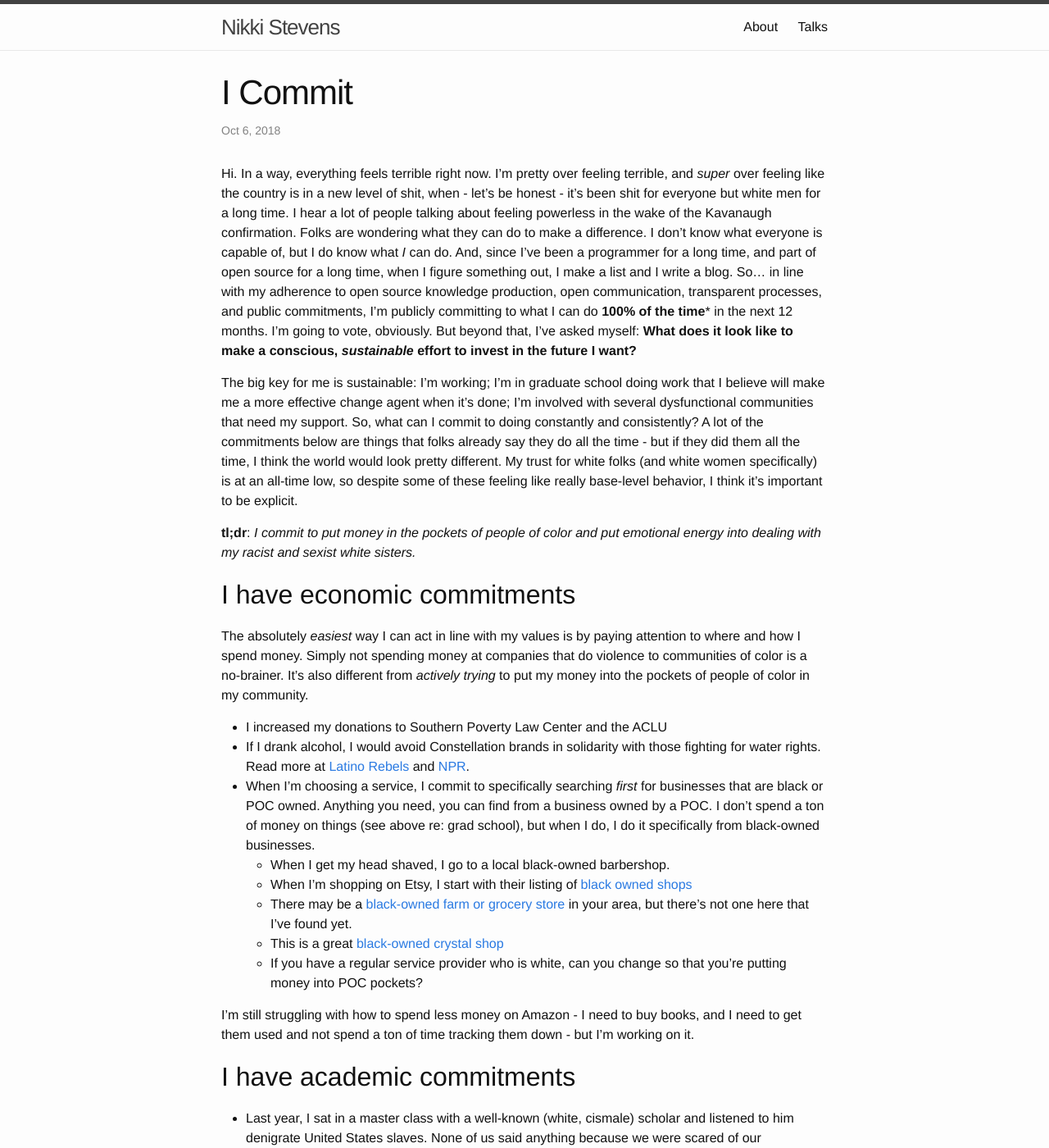
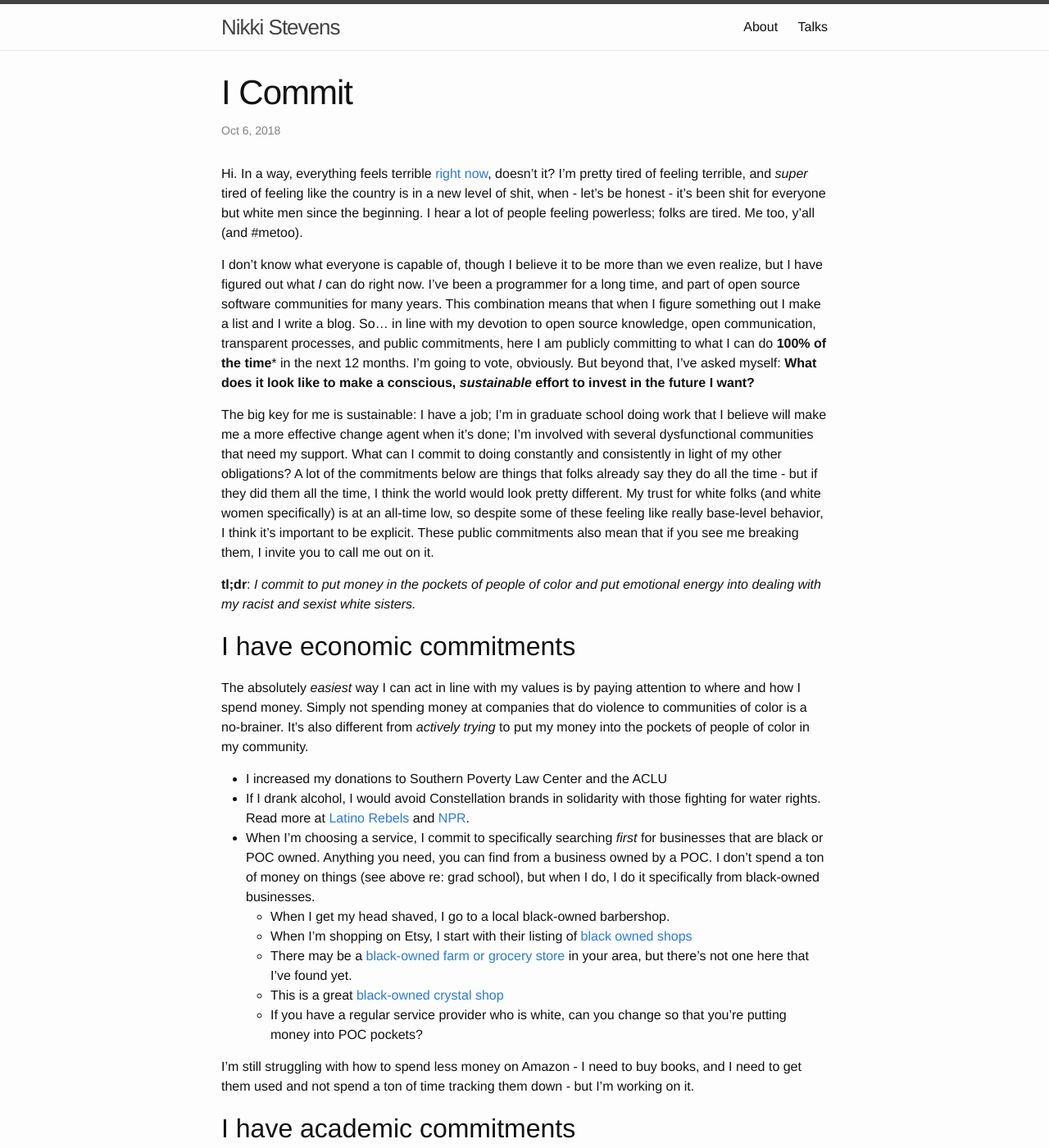
Before and after one commit to drnikki/old-personal-site, a Jekyll site: the page built from _posts/2018-10-06-i-commit.markdown, in a window 1280 px wide and 1400 px high. Shown: the whole window at 82% size. Built offline with Jekyll 4.4.1, drawn with Linux system fonts in a browser that asks for light colours; our own code applies the rules of GitHub Pages for plain Markdown files; some of the changed text lies outside the part shown.

Commit message:
more revisions

```diff
--- a/_posts/2018-10-06-i-commit.markdown
+++ b/_posts/2018-10-06-i-commit.markdown
@@ -1,7 +1,9 @@
 
-Hi. In a way, everything feels terrible right now.  I'm pretty over feeling terrible, and _super_ over feeling like the country is in a new level of shit, when - let's be honest - it's been shit for everyone but white men for a long time.  I hear a lot of people talking about feeling powerless in the wake of the Kavanaugh confirmation. Folks are wondering what they can do to make a difference.  I don't know what everyone is capable of, but I do know what _I_ can do.  And, since I've been a programmer for a long time, and part of open source for a long time, when I figure something out, I make a list and I write a blog.  So... in line with my adherence to open source knowledge production, open communication, transparent processes, and public commitments, I'm publicly committing to what I can do **100% of the time**\* in the next 12 months. I'm going to vote, obviously. But beyond that, I've asked myself: **What does it look like to make a conscious, _sustainable_ effort to invest in the future I want?**
+Hi. In a way, everything feels terrible [right now](https://www.theguardian.com/us-news/2018/oct/06/brett-kavanaugh-confirmed-us-supreme-court), doesn't it?  I'm pretty tired of feeling terrible, and _super_ tired of feeling like the country is in a new level of shit, when - let's be honest - it's been shit for everyone but white men since the beginning.  I hear a lot of people feeling powerless; folks are tired. Me too, y'all (and #metoo).
 
-The big key for me is sustainable: I'm working; I'm in graduate school doing work that I believe will make me a more effective change agent when it's done; I'm involved with several dysfunctional communities that need my support.  So, what can I commit to doing constantly and consistently?  A lot of the commitments below are things that folks already say they do all the time - but if they did them all the time, I think the world would look pretty different.  My trust for white folks (and white women specifically) is at an all-time low, so despite some of these feeling like really base-level behavior, I think it's important to be explicit.
+I don't know what everyone is capable of, though I believe it to be more than we even realize, but I have figured out what _I_ can do right now.  I've been a programmer for a long time, and part of open source software communities for many years. This combination means that when I figure something out I make a list and I write a blog.  So... in line with my devotion to open source knowledge, open communication, transparent processes, and public commitments, here I am publicly committing to what I can do **100% of the time**\* in the next 12 months. I'm going to vote, obviously. But beyond that, I've asked myself: **What does it look like to make a conscious, _sustainable_ effort to invest in the future I want?**
+
+The big key for me is sustainable: I have a job; I'm in graduate school doing work that I believe will make me a more effective change agent when it's done; I'm involved with several dysfunctional communities that need my support.  What can I commit to doing constantly and consistently in light of my other obligations?  A lot of the commitments below are things that folks already say they do all the time - but if they did them all the time, I think the world would look pretty different.  My trust for white folks (and white women specifically) is at an all-time low, so despite some of these feeling like really base-level behavior, I think it's important to be explicit.  These public commitments also mean that if you see me breaking them, I invite you to call me out on it.
 
 **tl;dr**: _I commit to put money in the pockets of people of color and put emotional energy into dealing with my racist and sexist white sisters._
 
@@ -22,10 +24,10 @@
 
 ## I have academic commitments
 
-- Last year, I sat in a master class with a well-known (white, cismale) scholar and listened to him denigrate United States slaves.  None of us said anything because we were scared of our department chair and the scholar.  I haven't repeated that silence, and here I renew my commitment to calling out racist, sexist, colonialist, transphobic and other bullshit every time I see it in a classroom, regardless of the power dynamics at play.
+- Last year, I sat in a master class with a well-known (white, cismale) scholar and listened to him denigrate United States slaves.  None of us said anything because we were scared of our department chair and the scholar.  I haven't repeated that silence, and here I renew my commitment to calling out racist, sexist, colonialist, transphobic and other bullshit _every time_ I see it in a classroom, regardless of the power dynamics at play.
 - I [#citeblackwomen](https://twitter.com/citeblackwomen) and, wherever possible, read womxn, trans* folks, people of color, indigenous, and disabled scholars.
 - I commit to recommending _only_ work by people who do not identify as cisgendered white men.
-- I commit to collaborating _only_ with scholars whose politics and ethics I respect and whose values are anti-racist, anti-transphobic, anti-Islamophobic, anti..... If I find out that I'm working with a scholar who does not share these views, I commit to terminating that working relationship (but helping them wake the fuck up, if they are white women; see the next section).
+- I commit to collaborating _only_ with scholars whose politics and ethics I respect and whose values are anti-racist, anti-transphobic, anti-Islamophobic, anti..... If I find out that I'm working with a scholar who does not share these views, I commit to terminating that working relationship (but helping them wake the fuck up, if they are white women; see the next section).  As a graduate student, my attention and labor are the only currencies I have to spend - I commit to spending them with scholars who are working to make the world better.
 
 
 ## I have social commitments
@@ -38,18 +40,18 @@
     - This means that I'm willing to be _that person_ who won't shut up about an issue that continues to make communities dangerous.
 - commit to supporting others doing good work and getting into [good trouble](https://twitter.com/repjohnlewis/status/1011991303599607808?ref_src=twsrc%5Etfw) in any way that I can.
 - commit to calling out 100% of the racist, sexist, abelist, homophobic, \*ist comments that I hear.
-- commit to holding space for folks to come together and process what's happening.
+- commit to holding space for folks to come together and process what's happening
 - commit to volunteering in my community at least once a month, with organizations that work towards racial and economic justice.  I don't believe that courts will save us, and I know that putting my body and energy towards people who need it is valuable.
 
-## Out of Bounds
+## I have limits
 
 Lest it seem like I'm here all "look at me do all the things," here are some things I'm not doing this year because I know I can't engage with them sustainably or in a way that's safe for me.
 
 I can't:
 - spend time or emotional labor educating white cisgendered men. (Get on it, other men)
-- spend time caring for and curating safe online spaces
+- spend time caring for and curating safe online spaces.
 - read material from the "other side."  I'll be passing on works by Jonathan Haidt, thanks.
-- make time commitments to recruit voters or to campaign for candidates
+- make time commitments to recruit voters or to campaign for candidates.
 - commit to actively interrogate the politics of people in designated "no politics" zones. My gym, for example, is a wild mix of political views (including folks who are alllll the way right) and they try to leave it all at the door, so I'm respecting that. I will, however, continue to not tolerate any racist bullshit from other white people.
 
 
```
